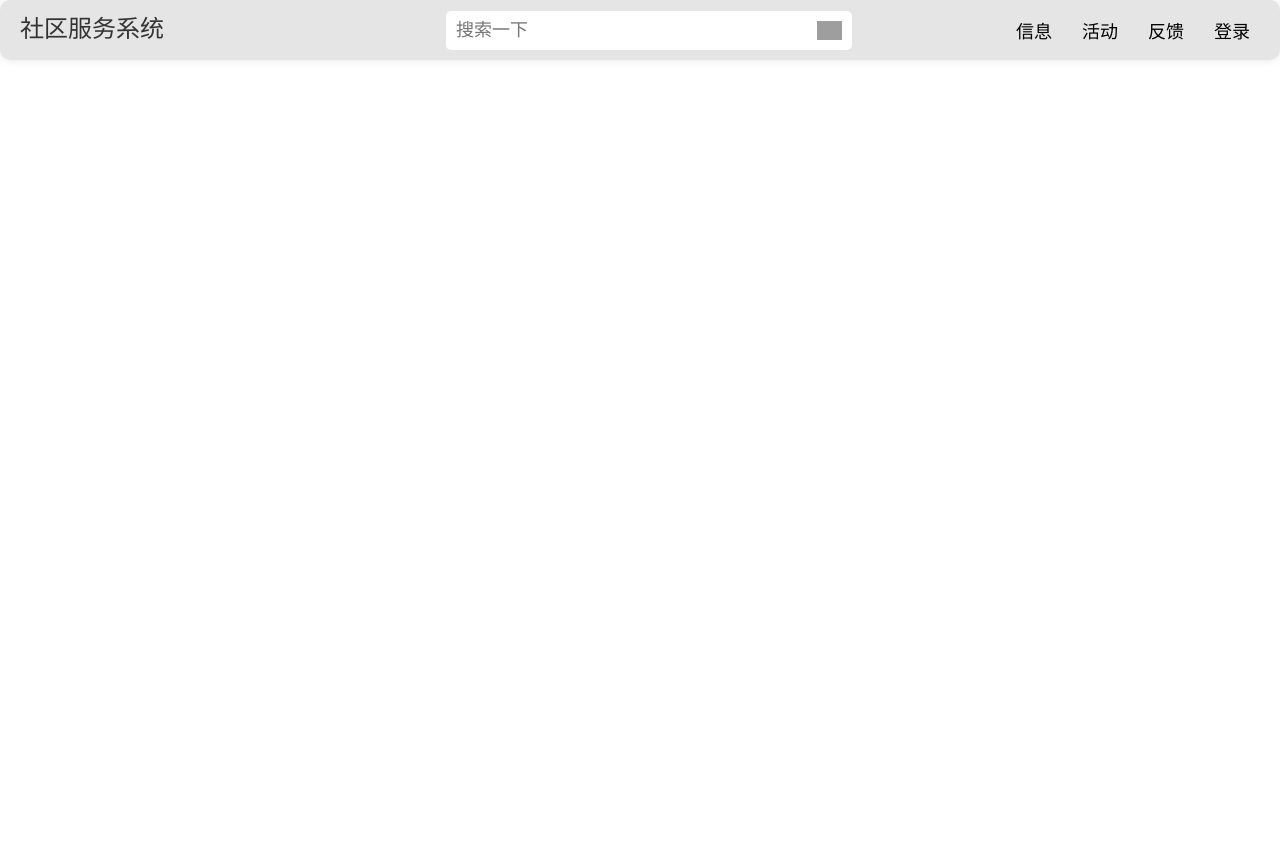
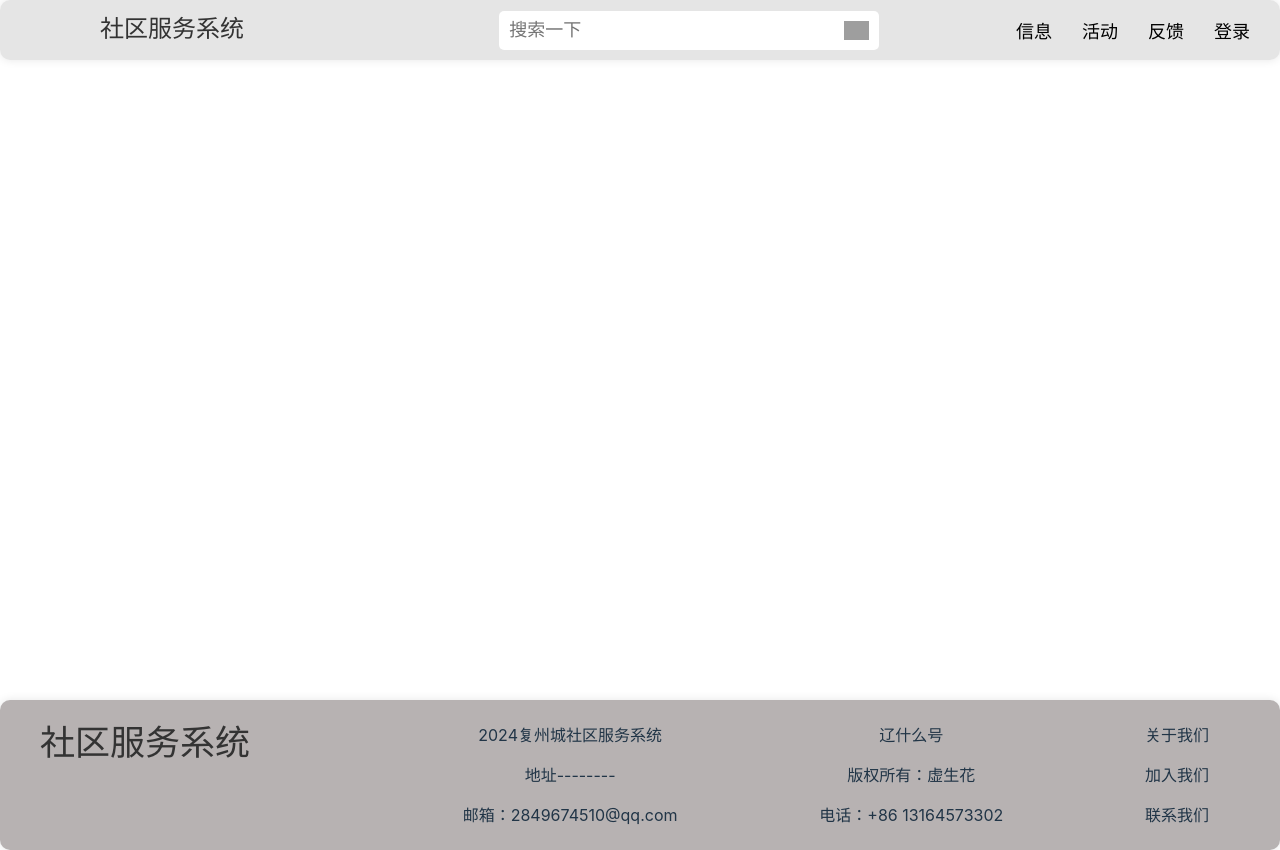
Before and after one commit to stvsl/CSMS_Web, a Vue app: page / in a window 1280 px wide. Before the commit the page ends 800 px from the top, so only its background shows below. Built offline with nearby package versions, Linux system fonts and the light colour scheme; grey boxes are pictures that could not be loaded.

Commit message:
添加底部栏

```diff
--- a/src/App.vue
+++ b/src/App.vue
@@ -1,12 +1,12 @@
 <script setup lang="ts">
 import TopBar from './components/TopBar.vue'
+import BottomBar from './components/BottomBar.vue'
 </script>
 
 <template>
   <TopBar></TopBar>
   <div class="c2"></div>
-  <footer class="foot">
-  </footer>
+  <BottomBar></BottomBar>
 </template>
 
 <style scoped>
@@ -14,4 +14,9 @@ import TopBar from './components/TopBar.vue'
   height: 60px;
   background-color: blue;
 }
+.c2{
+  height: 80%;
+  background-color: rgb(255, 255, 255);
+}
+
 </style>
--- /dev/null
+++ b/src/components/BottomBar.vue
@@ -0,0 +1,72 @@
+<template>
+  <div class="bottombar">
+    <h1 class="bottom">社区服务系统</h1>
+    <div class="footerbox">
+      <p>2024复州城社区服务系统</p>
+      <p>地址--------</p>
+      <p>邮箱：2849674510@qq.com</p>
+    </div>
+    <div class="footerbox">
+      <p>辽什么号</p>
+      <p>版权所有：虚生花</p>
+      <p>电话：+86 13164573302</p>
+    </div>
+    <div class="footerbox">
+      <p>关于我们</p>
+      <p>加入我们</p>
+      <p>联系我们</p>
+    </div>
+  </div>
+
+</template>
+<script setup lang="ts">
+</script>
+<style scoped>
+.bottombar {
+  height: 150px;
+  backdrop-filter: blur(10px);
+  background-color: rgba(121, 112, 112, 0.536);
+  box-shadow: 0 0 10px rgba(0, 0, 0, 0.1);
+  border-radius: 10px;
+  display: flex;
+  flex-flow: row nowrap;
+  justify-content: space-between;
+  width: 100%;
+  margin: 0;
+}
+
+.bottom {
+  flex-grow: 1;
+  color: #333;
+  font-size: 35px;
+  text-align: left;
+  margin-left: 40px;
+
+}
+
+.bottom h1 {
+  margin: auto;
+  /* 文字居中 */
+  display: flex;
+  justify-content: center;
+  align-items: center;
+}
+
+.footerbox {
+  flex-direction: column;
+  justify-content: space-between;
+  padding: 0;
+  margin: auto;
+  color: #b63838(0, 0%, 100%, .8);
+  flex-grow: 1;
+}
+
+.p {
+  display: block;
+  margin-block-start: 1em;
+  margin-block-end: 1em;
+  margin-inline-start: 0px;
+  margin-inline-end: 0px;
+
+}
+</style>
--- a/src/components/TopBar.vue
+++ b/src/components/TopBar.vue
@@ -34,7 +34,7 @@
   color: #333;
   font-size: 24px;
   text-align: left;
-  margin-left: 20px;
+  margin-left: 100px;
 }
 
 .search {
```
